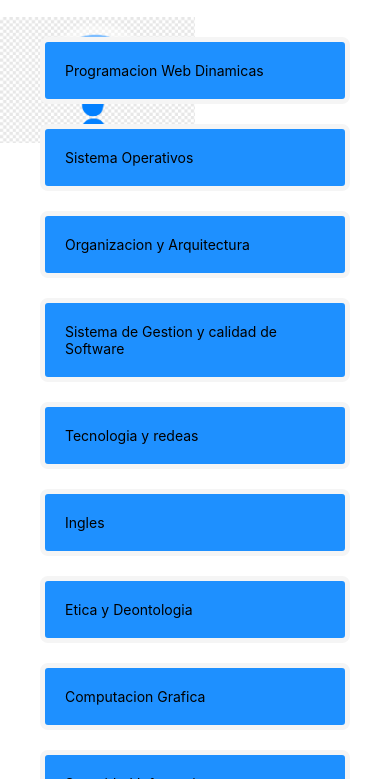
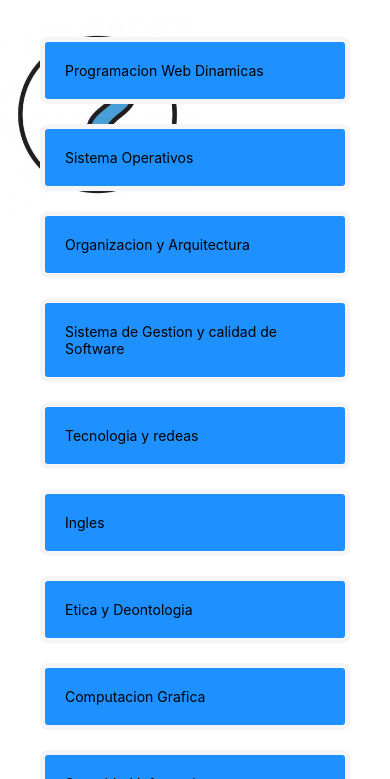
Before and after one commit to manzo1701/claconet, a React Native app drawn with its web renderer: screen /Materia in a window 390 px wide. Shown: the part 65-844 px from the top of the page. Built offline with nearby package versions, Linux system fonts and the light colour scheme; some packages are replaced by stand-ins of ours.

Commit message:
comit realizado

```diff
--- a/Styles/Styles.css
+++ b/Styles/Styles.css
@@ -12,7 +12,7 @@
     align-items: center;
     justify-content: center;
     display: flex;
-    background-image: url(../Resources/signo-pregunta.png);
+    background-image: url(../Resources/pngtree-vector-question-icon-png-image_1660725.jpg);
     background-repeat: no-repeat;
     background-size: 50%;
 }
```
Also changed, not shown: Resources/pngtree-vector-question-icon-png-image_1660725.jpg (added).
